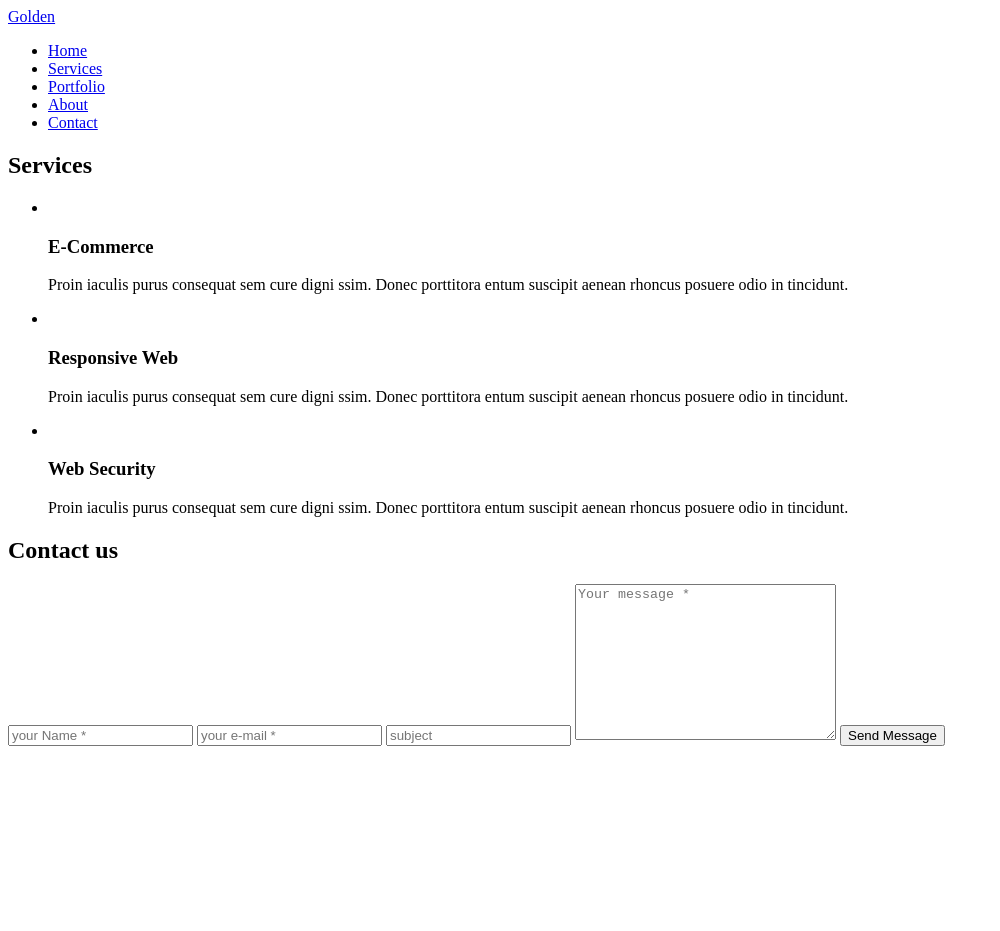
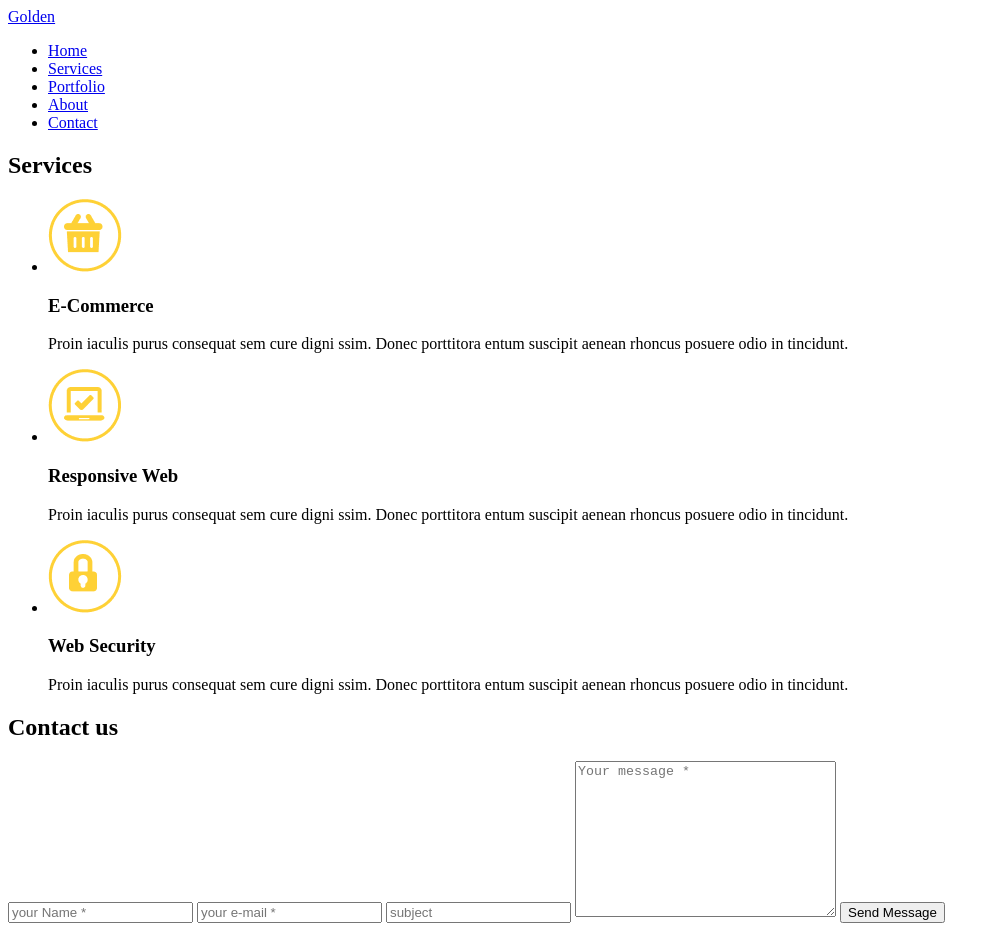
Before and after one commit to elen-purple/Golden-Servises, a plain HTML site: page index.html in a window 1280 px wide. Shown: the whole page, without its empty margins (0-1000 px from the left). Before the commit the page ends 800 px from the top, so only its background shows below. Drawn offline with Linux system fonts and the light colour scheme.

Commit message:
adds imgs

```diff
--- a/index.html
+++ b/index.html
@@ -23,7 +23,7 @@
         <ul>
           <!-- E-Commerce -->
           <li>
-            <img src="" alt="" />
+            <img src="./img/icon-1.png" alt="icon 1" />
             <h3>E-Commerce</h3>
             <p>
               Proin iaculis purus consequat sem cure digni ssim. Donec
@@ -33,7 +33,7 @@
           </li>
           <!-- Responsive Web -->
           <li>
-            <img src="" alt="" />
+            <img src="./img/icon-2.png" alt="icon 2" />
             <h3>Responsive Web</h3>
             <p>
               Proin iaculis purus consequat sem cure digni ssim. Donec
@@ -43,7 +43,7 @@
           </li>
           <!-- Web Security -->
           <li>
-            <img src="" alt="" />
+            <img src="./img/icon-3.png" alt="icon 3" />
             <h3>Web Security</h3>
             <p>
               Proin iaculis purus consequat sem cure digni ssim. Donec
```
Also changed, not shown: img/icon-1.png (added), img/icon-2.png (added), img/icon-3.png (added).
